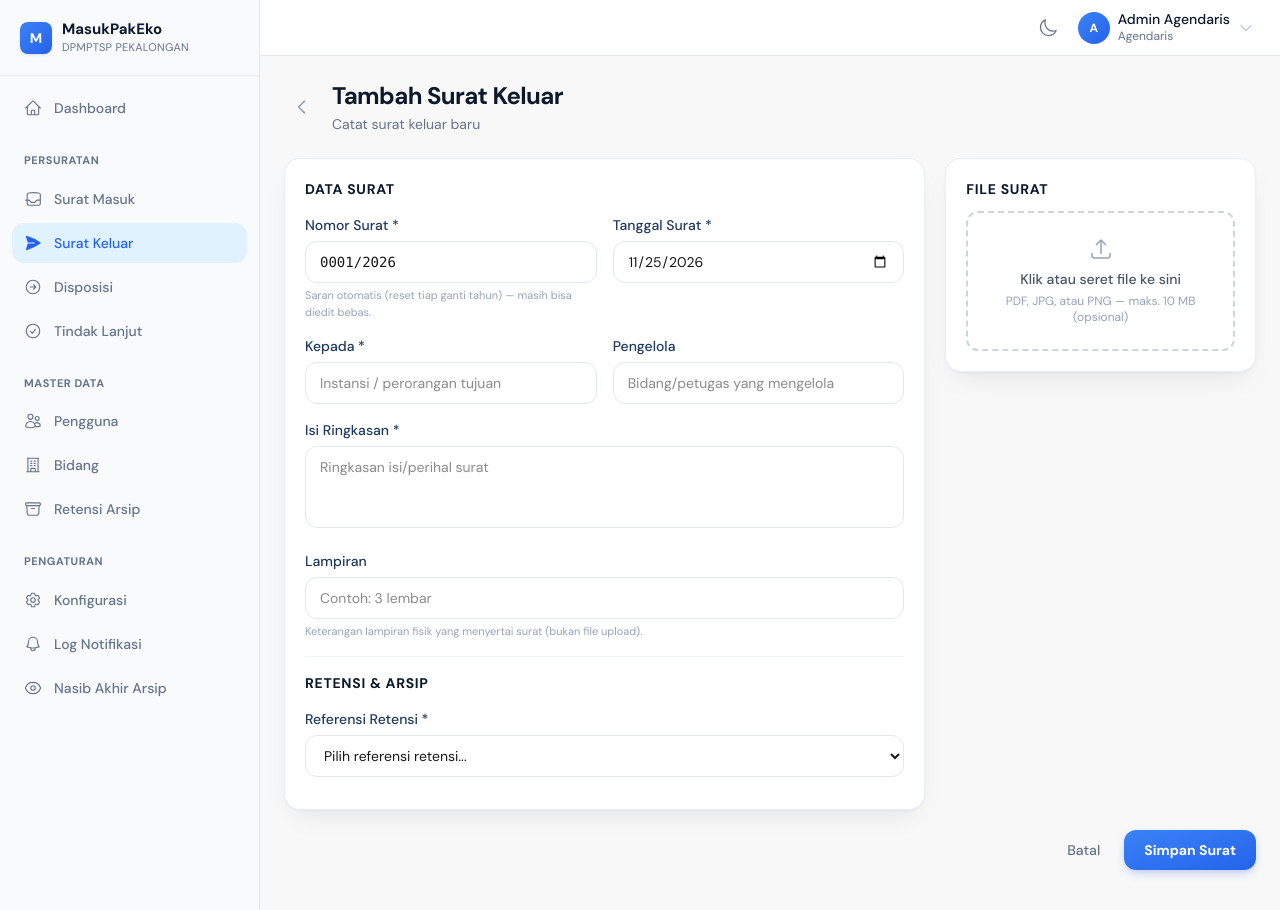
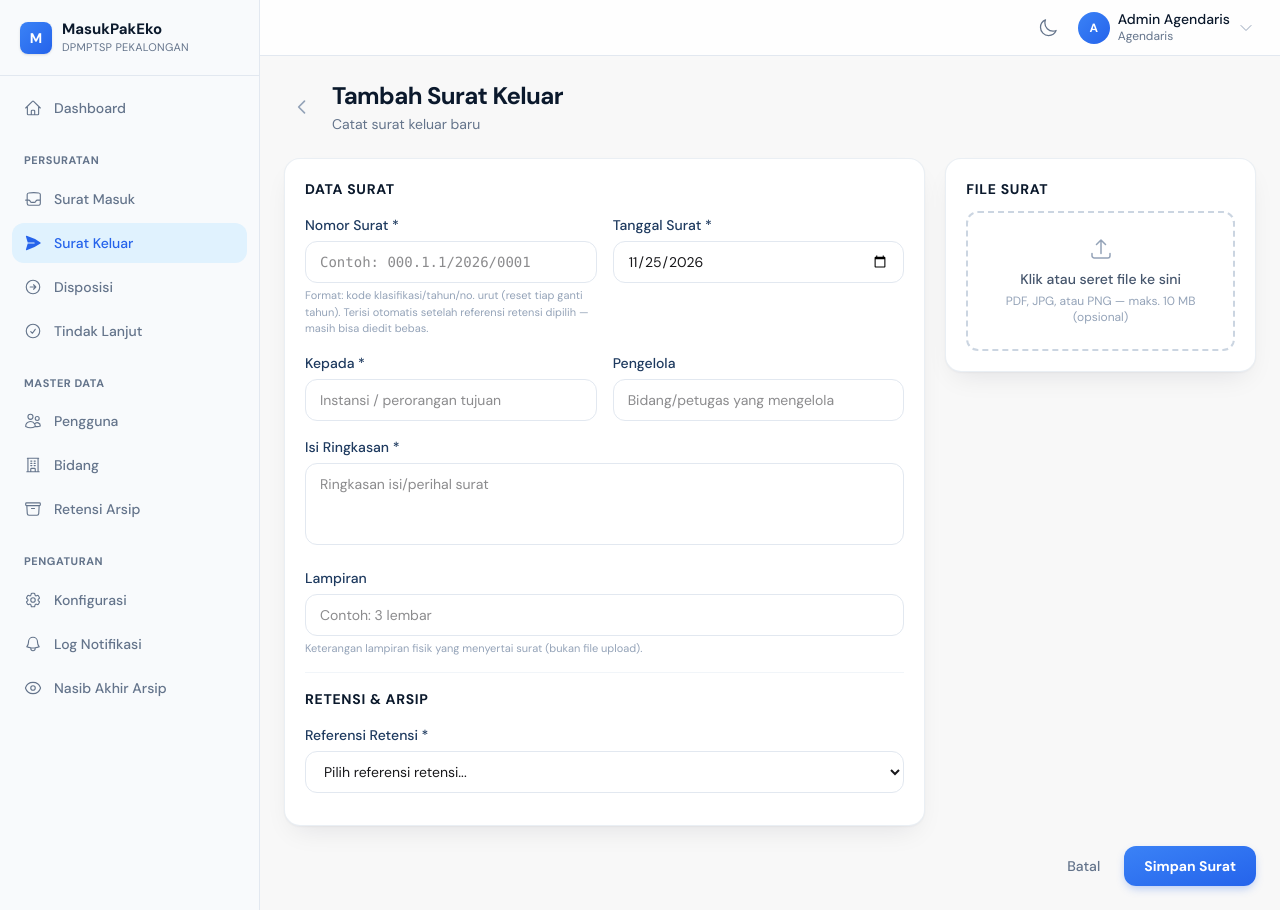
Before and after one commit to IchsanCh/masukpakekobysan, a Laravel app: page /surat-keluar/create in a window 1280 px wide. Run offline with Laravel 12, Linux system fonts and the light colour scheme; a user stored in the database is signed in; data comes from the database, SQL or seed files in the repository; data that the repository does not hold is empty; style sheets or scripts are compiled from the project's sources.

Commit message:
feat: new logic for automatic fill no surat

```diff
--- a/app/Http/Controllers/SuratKeluarController.php
+++ b/app/Http/Controllers/SuratKeluarController.php
@@ -49,22 +49,25 @@ class SuratKeluarController extends Controller
     }
 
     /**
-     * Endpoint kecil buat form create: kasih saran nomor surat terbaru
-     * begitu user ganti Tanggal Surat ke tahun lain.
+     * Endpoint kecil buat form create: kasih saran nomor surat (kode klasifikasi/tahun/no urut)
+     * begitu user ganti Tanggal Surat ke tahun lain atau memilih referensi retensi.
      */
     public function nextNomor(Request $request): \Illuminate\Http\JsonResponse
     {
         $tahun = (int) $request->query('tahun', now()->year);
+        $retensiId = $request->query('referensi_retensi_id');
 
         return response()->json([
-            'suggestion' => $this->buildSuggestedNomor($tahun),
+            'suggestion' => $this->buildSuggestedNomor($tahun, $retensiId ? (int) $retensiId : null),
         ]);
     }
 
     public function create(): View
     {
         $retensis = ReferensiRetensi::orderBy('kode_klasifikasi')->get();
-        $suggestedNomor = $this->buildSuggestedNomor(now()->year);
+        // Saran nomor baru bisa dibuat setelah referensi retensi dipilih (kode klasifikasinya
+        // jadi bagian nomor), jadi saat halaman pertama dibuka masih kosong.
+        $suggestedNomor = '';
 
         return view('surat-keluar.create', compact('retensis', 'suggestedNomor'));
     }
@@ -155,13 +158,25 @@ class SuratKeluarController extends Controller
     }
 
     /**
-     * Teks saran nomor surat (4 digit + tahun) yang di-pre-fill di form tambah.
+     * Teks saran nomor surat dengan format: kode_klasifikasi/tahun/no_urut (4 digit),
+     * contoh "000.1.1/2026/0001". No urut bersifat global per tahun (bukan per kode
+     * klasifikasi) dan reset ke 1 tiap ganti tahun. Kalau referensi retensi belum
+     * dipilih / tidak ditemukan, saran dikosongkan.
+     *
      * Ini cuma saran tampilan — nomor_urut yang beneran kesimpen dihitung ulang
      * saat submit (lihat store()), dan teks nomor_surat tetap bebas diedit user.
      */
-    private function buildSuggestedNomor(int $tahun): string
+    private function buildSuggestedNomor(int $tahun, ?int $retensiId): string
     {
-        return sprintf('%04d/%d', $this->nextNomorUrut($tahun), $tahun);
+        $kode = $retensiId
+            ? ReferensiRetensi::whereKey($retensiId)->value('kode_klasifikasi')
+            : null;
+
+        if (! $kode) {
+            return '';
+        }
+
+        return sprintf('%s/%d/%04d', $kode, $tahun, $this->nextNomorUrut($tahun));
     }
 
     private function validateRequest(Request $request, ?int $ignoreId = null): array
--- a/app/Http/Controllers/SuratMasukController.php
+++ b/app/Http/Controllers/SuratMasukController.php
@@ -24,8 +24,7 @@ class SuratMasukController extends Controller
 
         if ($search = $request->input('search')) {
             $query->where(function ($q) use ($search) {
-                $q->where('nomor_agenda', 'like', "%{$search}%")
-                  ->orWhere('nomor_surat', 'like', "%{$search}%")
+                $q->where('nomor_surat', 'like', "%{$search}%")
                   ->orWhere('pengirim', 'like', "%{$search}%")
                   ->orWhere('isi_ringkasan', 'like', "%{$search}%");
             });
@@ -113,7 +112,6 @@ class SuratMasukController extends Controller
     private function validateRequest(Request $request, ?int $ignoreId = null): array
     {
         $validated = $request->validate([
-            'nomor_agenda' => 'required|string|max:50|unique:surat_masuks,nomor_agenda,' . $ignoreId,
             'nomor_surat' => 'required|string|max:100',
             'tanggal_surat' => 'required|date',
             'tanggal_diterima' => 'required|date',
--- a/app/Models/SuratMasuk.php
+++ b/app/Models/SuratMasuk.php
@@ -9,7 +9,6 @@ use Illuminate\Database\Eloquent\Relations\HasMany;
 class SuratMasuk extends Model
 {
     protected $fillable = [
-        'nomor_agenda',
         'nomor_surat',
         'tanggal_surat',
         'tanggal_diterima',
--- a/resources/views/components/retensi-select.blade.php
+++ b/resources/views/components/retensi-select.blade.php
@@ -48,6 +48,7 @@
     <div>
         <label class="block text-sm font-medium text-[var(--color-navy-700)] mb-1.5">Referensi Retensi *</label>
         <select name="referensi_retensi_id" x-model="id" required
+            @change="$dispatch('retensi-changed', { id: $event.target.value })"
             class="w-full px-3.5 py-2.5 text-sm rounded-xl border border-[var(--color-slate-200)] focus:outline-none focus:border-[var(--color-blue-500)] focus:ring-2 focus:ring-[var(--color-blue-500)]/10 transition-all">
             <option value="">Pilih referensi retensi...</option>
             @foreach ($retensis as $r)
--- a/resources/views/disposisi/inbox.blade.php
+++ b/resources/views/disposisi/inbox.blade.php
@@ -100,9 +100,7 @@
                             class="even:bg-[var(--color-slate-50)]/40 hover:bg-[var(--color-blue-50)]/40 transition-colors">
                             <td class="px-5 py-3.5">
                                 <span
-                                    class="font-mono text-xs font-semibold text-[var(--color-blue-600)] bg-[var(--color-blue-50)] px-2 py-0.5 rounded-md">{{ $d->suratMasuk->nomor_agenda }}</span>
-                                <p class="text-xs text-[var(--color-slate-500)] mt-1 truncate max-w-[180px]">
-                                    {{ $d->suratMasuk->nomor_surat }}</p>
+                                    class="font-mono text-xs font-semibold text-[var(--color-blue-600)] bg-[var(--color-blue-50)] px-2 py-0.5 rounded-md">{{ $d->suratMasuk->nomor_surat }}</span>
                             </td>
                             <td class="px-5 py-3.5 text-sm text-[var(--color-navy-900)]">
                                 @if ($view === 'dikirim')
--- a/resources/views/disposisi/show.blade.php
+++ b/resources/views/disposisi/show.blade.php
@@ -11,8 +11,7 @@
         <div>
             <h1 class="font-[var(--font-heading)] text-2xl font-bold text-[var(--color-navy-900)] tracking-tight">
                 Disposisi Surat</h1>
-            <p class="text-sm text-[var(--color-slate-500)] mt-0.5">{{ $suratMasuk->nomor_agenda }} —
-                {{ $suratMasuk->nomor_surat }}</p>
+            <p class="text-sm text-[var(--color-slate-500)] mt-0.5">{{ $suratMasuk->nomor_surat }}</p>
         </div>
     </div>
 
--- a/resources/views/surat-keluar/_form.blade.php
+++ b/resources/views/surat-keluar/_form.blade.php
@@ -16,16 +16,28 @@
         dragging: false,
         submitting: false,
         maxMB: 10,
-        nomorSuratTouched: @js($isEdit),
+        nomorSuratTouched: @js($isEdit || old('nomor_surat') !== null),
+        retensiId: @js((string) old('referensi_retensi_id', $suratKeluar->referensi_retensi_id ?? '')),
 
-        async updateNomorSuratSuggestion(dateValue) {
-            if (this.nomorSuratTouched || !dateValue) return;
-            const tahun = new Date(dateValue).getFullYear();
-            if (!tahun || isNaN(tahun)) return;
+        onRetensiChanged(id) {
+            this.retensiId = id;
+            this.refreshNomorSuggestion();
+        },
+
+        async refreshNomorSuggestion() {
+            // Saran nomor (kode klasifikasi/tahun/no urut) cuma diisi otomatis selama
+            // user belum mengetik nomor sendiri, dan tidak pernah dijalankan di halaman edit.
+            if (this.nomorSuratTouched) return;
+            const tahun = parseInt((this.$refs.tanggalInput.value || '').slice(0, 4), 10);
+            if (!this.retensiId || !tahun) {
+                this.$refs.nomorSuratInput.value = '';
+                return;
+            }
             try {
-                const res = await fetch(`{{ route('surat-keluar.next-nomor') }}?tahun=${tahun}`);
+                const params = new URLSearchParams({ tahun: tahun, referensi_retensi_id: this.retensiId });
+                const res = await fetch(`{{ route('surat-keluar.next-nomor') }}?${params.toString()}`);
                 const data = await res.json();
-                this.$refs.nomorSuratInput.value = data.suggestion;
+                if (!this.nomorSuratTouched) this.$refs.nomorSuratInput.value = data.suggestion;
             } catch (e) {
                 // Gagal ambil saran, biarkan nilai yang ada — bukan blocking error.
             }
@@ -55,7 +67,7 @@
             this.fileSizeError = false;
             this.hasExistingFile = @js((bool) $existingFileUrl);
         }
-    }" @submit="submitting = true">
+    }" @retensi-changed="onRetensiChanged($event.detail.id)" @submit="submitting = true">
     @csrf
     @if ($isEdit)
         @method('PUT')
@@ -78,10 +90,11 @@
                         value="{{ old('nomor_surat', $suratKeluar->nomor_surat ?? ($suggestedNomor ?? '')) }}"
                         required
                         class="w-full px-3.5 py-2.5 text-sm font-mono rounded-xl border border-[var(--color-slate-200)] focus:outline-none focus:border-[var(--color-blue-500)] focus:ring-2 focus:ring-[var(--color-blue-500)]/10 transition-all"
-                        placeholder="Contoh: 001/SK/2026" />
+                        placeholder="Contoh: 000.1.1/2026/0001" />
                     @if (!$isEdit)
-                        <p class="text-[11px] text-[var(--color-slate-400)] mt-1">Saran otomatis (reset tiap ganti
-                            tahun) — masih bisa diedit bebas.</p>
+                        <p class="text-[11px] text-[var(--color-slate-400)] mt-1">Format: kode klasifikasi/tahun/no.
+                            urut (reset tiap ganti tahun). Terisi otomatis setelah referensi retensi dipilih — masih
+                            bisa diedit bebas.</p>
                     @endif
                     @error('nomor_surat')
                         <p class="text-xs text-[var(--color-danger)] mt-1">{{ $message }}</p>
@@ -89,7 +102,7 @@
                 </div>
                 <div>
                     <label class="block text-sm font-medium text-[var(--color-navy-700)] mb-1.5">Tanggal Surat *</label>
-                    <input type="date" name="tanggal_surat" @change="updateNomorSuratSuggestion($event.target.value)"
+                    <input type="date" name="tanggal_surat" x-ref="tanggalInput" @change="refreshNomorSuggestion()"
                         value="{{ old('tanggal_surat', isset($suratKeluar) ? $suratKeluar->tanggal_surat->format('Y-m-d') : now()->format('Y-m-d')) }}"
                         required
                         class="w-full px-3.5 py-2.5 text-sm rounded-xl border border-[var(--color-slate-200)] focus:outline-none focus:border-[var(--color-blue-500)] focus:ring-2 focus:ring-[var(--color-blue-500)]/10 transition-all" />
--- a/resources/views/surat-masuk/edit.blade.php
+++ b/resources/views/surat-masuk/edit.blade.php
@@ -11,8 +11,7 @@
         <div>
             <h1 class="font-[var(--font-heading)] text-2xl font-bold text-[var(--color-navy-900)] tracking-tight">Edit
                 Surat Masuk</h1>
-            <p class="text-sm text-[var(--color-slate-500)] mt-0.5">{{ $suratMasuk->nomor_agenda }} —
-                {{ $suratMasuk->nomor_surat }}</p>
+            <p class="text-sm text-[var(--color-slate-500)] mt-0.5">{{ $suratMasuk->nomor_surat }}</p>
         </div>
     </div>
 
```
Also changed, not shown: resources/views/surat-masuk/_form.blade.php (+0 -12 lines), resources/views/surat-masuk/index.blade.php (+5 -12 lines), database/migrations/2026_04_04_042428_create_surat_masuks_table.php.
